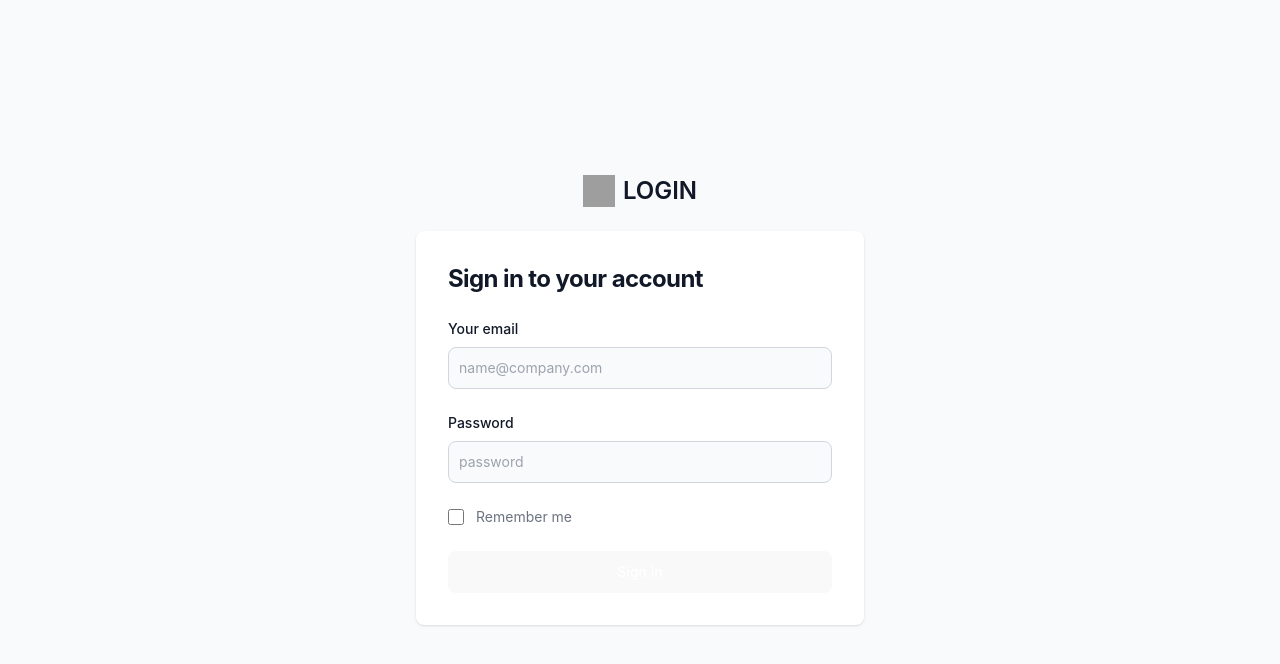
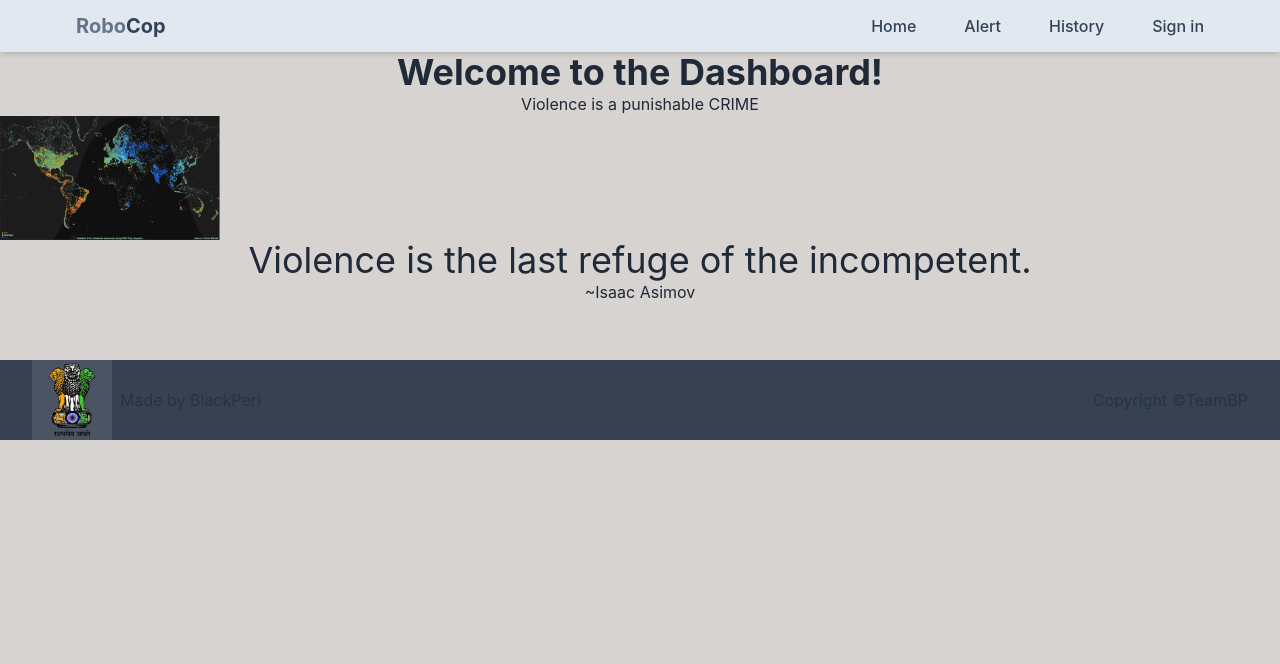
Before and after one commit to Team-Black-Perl/Dashboard, a React (Vite) app: page / in a window 1280 px wide. Shown: the top 664 px of the page. Built offline with nearby package versions, Linux system fonts and the light colour scheme; grey boxes are pictures that could not be loaded.

Commit message:
changes in popUp

```diff
--- a/package.json
+++ b/package.json
@@ -10,10 +10,13 @@
     "preview": "vite preview"
   },
   "dependencies": {
+    "@react-leaflet/core": "^2.1.0",
     "axios": "^1.6.7",
+    "leaflet": "^1.9.4",
     "mapbox-gl": "^3.2.0",
     "react": "^18.2.0",
     "react-dom": "^18.2.0",
+    "react-leaflet": "^4.2.1",
     "react-router-dom": "^6.22.3",
     "react-scroll": "^1.9.0"
   },
--- a/src/App.tsx
+++ b/src/App.tsx
@@ -4,6 +4,8 @@ import { BrowserRouter, Routes, Route  } from "react-router-dom";
 import Alerts from "./components/alerts";
 import History from "./components/history";
 import Header from "./components/header";
+import 'leaflet/dist/leaflet.css';
+
 
 
 function App() {
@@ -12,8 +14,9 @@ function App() {
 		<BrowserRouter>
 		{/* <Header/> */}
 			<Routes>
-                <Route path="/" element={<Login />} />
-                <Route path="/home" element={<Home />} />
+				<Route path="/" element={<Home />} />
+                <Route path="/login" element={<Login />} />
+				<Route path="/home" element={<Home />} />
 				<Route path="/alerts" element={<Alerts />} />
 				<Route path="/history" element={<History/>} />
             </Routes>
--- a/src/components/alerts.tsx
+++ b/src/components/alerts.tsx
@@ -40,27 +40,51 @@ const Alerts = () => {
     //     fetchAllAlert()
     //   },[])
 
+    const [isPopupOpen , setIsPopupOpen] = useState(false)
+
+
+    const handleClick = () =>{
+        console.log("div clicked")
+        setIsPopupOpen(!isPopupOpen);
+
+
+    }
+
     return (
         <div className='h-screen flex flex-col'>
             <Header />
-            <div className='flex-1 bg-stone-300 mt-4 mb-4 mx-40'>
+            <div className='flex-1 bg-stone-300 mt-4 mb-4 mx-40 rounded-xl'>
                 <div className='p-6 flex space-x-20 justify-between'>
-                    <div className='p-2 bg-gray-500 flex px-20'>
+                    <div className='p-2 bg-gray-500 flex px-20 hover:cursor-pointer rounded-xl' onClick={handleClick}>
                         <img src={fight1} alt="fight.png" className='w-20 h-20 mr-4 -ml-10' />
                         <div>
                             <h2 className='px-6'>Location: Mumbai</h2>
                             <p>I.P. ADDRESS: 189.09.0801</p>
                         </div>
-                        <input type="checkbox" id="checkbox1" className="ml-2"></input>
                     </div>
-                    <div className='p-2 bg-gray-500 flex px-20'>
+                    <div className='p-2 bg-gray-500 flex px-20 hover:cursor-pointer rounded-xl'  onClick={handleClick}>
                         <img src={fight1} alt="fight.png" className='w-20 h-20 mr-4 -ml-10' />
                         <div>
                             <h2 className='px-6'>Location: Thane</h2>
                             <p>I.P. ADDRESS: 127.01.02.08</p>
                         </div>
-                        <input type="checkbox" id="checkbox2" className="ml-2"></input>
                     </div>
+                    {isPopupOpen &&(
+                        <div className=" p-10 fixed top-0 left-0 w-full h-full bg-black bg-opacity-50 flex-col items-center justify-center">
+                        <div className="bg-white h-[580px] w-[1000px] p-6 flex justify-between space-x-10">
+                        <div className=' bg-slate-500 h-[400px] w-[750px]'><h3><a href="https://www.openstreetmap.org/#map=6/22.807/76.069"></a></h3></div>
+                        <div className=' flex-col '>
+                            <div className=' bg-red-400 h-[190px] w-[400px] mb-5'>B</div>
+                            <div className=' bg-red-500 h-[190px] w-[400px]'>C</div>
+                        </div>
+                        <button className=' mt-auto'>Mark as completed</button>
+
+                        </div>
+                        <button onClick={handleClick} className=''>Close</button>
+
+                      </div>
+
+                    )}
                 </div>
             </div>
         </div>
--- a/src/components/header.tsx
+++ b/src/components/header.tsx
@@ -11,7 +11,7 @@ export default function Header() {
           </h1>
         </Link>
         <ul className="flex gap-12">
-          <Link to="/home">
+          <Link to="/">
             <li className="hidden sm:inline text-slate-700 hover:underline">
               Home
             </li>
@@ -27,7 +27,7 @@ export default function Header() {
             </li>
           </Link>
 
-          <Link to="/signin">
+          <Link to="/login">
             <li className="text-slate-700 hover:underline">Sign in</li>
           </Link>
         </ul>
--- a/src/components/home.tsx
+++ b/src/components/home.tsx
@@ -7,6 +7,7 @@ import fight4 from "../assets/fight4.jpg"
 import fight5 from "../assets/fight5.jpg"
 import icon2 from "../assets/icon2.png"
 import Header from "./header"
+import gife from "../assets/map.webp"
 
 function Home() {
     return (
@@ -32,11 +33,16 @@ function Home() {
                     <h1 className="text-4xl font-bold text-center text-gray-800">Welcome to the Dashboard!</h1>
                     <h2 className="text-center text-3x1 text-gray-800 ">Violence is a punishable CRIME</h2>
                 </div>
-                <div className="flex justify-center bg-stone-300">
+                {/* <div className="flex justify-center bg-stone-300">
                     {[fight1, fight3, fight5, fight4, fight2].map((image, index) => (
                         <img key={index} src={image} alt={`fight${index + 1}.png`} className="w-1/5 mx-1/3" /> // Adjust width and margin as needed
                     ))}
+                </div> */}
+                <div>
+                <img src={gife} alt="gg" className=" object-contain width-[1024px]" />
+
                 </div>
+
                 <div>
                     <p>
                         <h2 className="text-4xl text-center text-gray-800">Violence is the last refuge of the incompetent.</h2>
--- a/src/components/login.tsx
+++ b/src/components/login.tsx
@@ -25,7 +25,7 @@ function Login() {
                         <form className="space-y-4 md:space-y-6" action="#">
                             <div>
                                 <label htmlFor="email" className="block mb-2 text-sm font-medium text-gray-900 dark:text-white">Your email</label>
-                                <input type="email" name="email" id="email" className="bg-gray-50 border border-gray-300 text-gray-900 sm:text-sm rounded-lg focus:ring-primary-600 focus:border-primary-600 block w-full p-2.5 dark:bg-gray-700 dark:border-gray-600 dark:placeholder-gray-400 dark:text-white dark:focus:ring-blue-500 dark:focus:border-blue-500" placeholder="name@company.com" required></input>
+                                <input type="email" name="email" id="email" className="bg-gray-50 border border-gray-300 text-gray-900 sm:text-sm rounded-lg focus:ring-primary-600 focus:border-primary-600 block w-full p-2.5 dark:bg-gray-700 dark:border-gray-600 dark:placeholder-gray-400 dark:text-white dark:focus:ring-blue-500 dark:focus:border-blue-500" placeholder="name@company.com" required={true}></input>
                             </div>
                             <div>
                                 <label htmlFor="password" className="block mb-2 text-sm font-medium text-gray-900 dark:text-white">Password</label>
--- a/src/components/map.tsx
+++ /dev/null
@@ -1,22 +0,0 @@
-import React, { useEffect } from 'react';
-import mapboxgl from 'mapbox-gl';
-
-const Map = () => {
-  useEffect(() => {
-    mapboxgl.accessToken = 'YOUR_MAPBOX_ACCESS_TOKEN';
-    const map = new mapboxgl.Map({
-      container: 'map',
-      style: 'mapbox://styles/mapbox/streets-v11',
-      center: [-74.5, 40], // Example: New York City
-      zoom: 9
-    });
-
-    return () => {
-      map.remove(); // Cleanup
-    };
-  }, []);
-
-  return <div id="map" style={{ width: '100%', height: '400px' }} />;
-};
-
-export default Map;
--- a/src/index.css
+++ b/src/index.css
@@ -1,6 +1,7 @@
 @tailwind base;
 @tailwind components;
 @tailwind utilities;
+
 
 :root {
   font-family: Inter, system-ui, Avenir, Helvetica, Arial, sans-serif;
```
Also changed, not shown: src/assets/map.webp (added), 1 other file (tests, documents, lock files or other folders).
